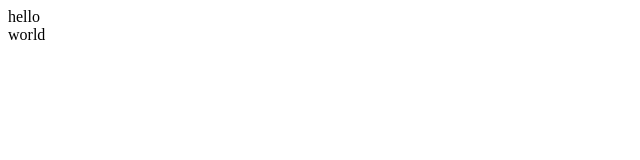
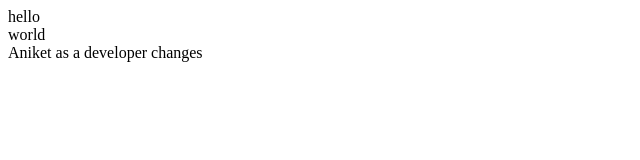
Before and after one commit to AniPatil101/demo, a plain HTML site: page index.html in a window 1280 px wide. Shown: the whole page, without its empty margins (0-640 px from the left). Drawn offline with Linux system fonts and the light colour scheme.

Commit message:
First commit on develop branch

```diff
--- a/index.html
+++ b/index.html
@@ -1,2 +1,3 @@
 <div>hello</div>
 <div>world</div>
+<div class="container">Aniket as a developer changes</div>
```
